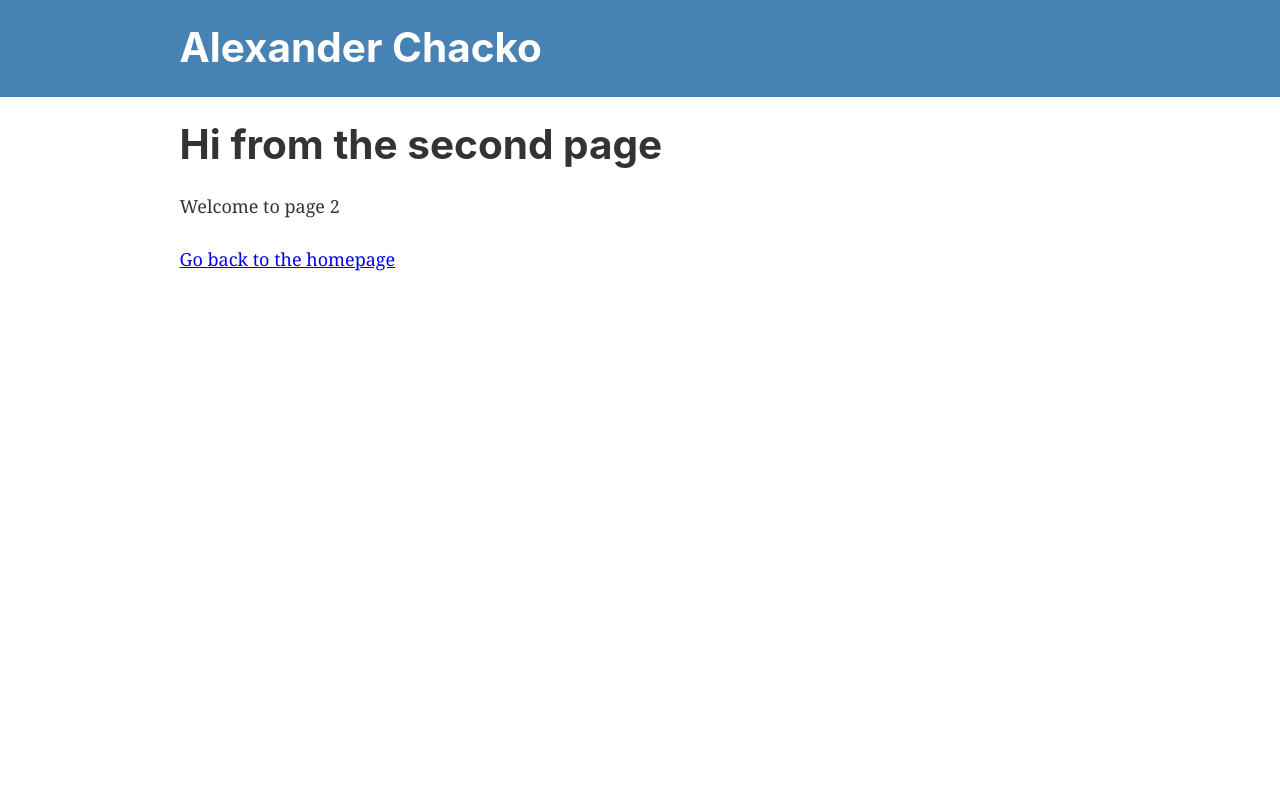
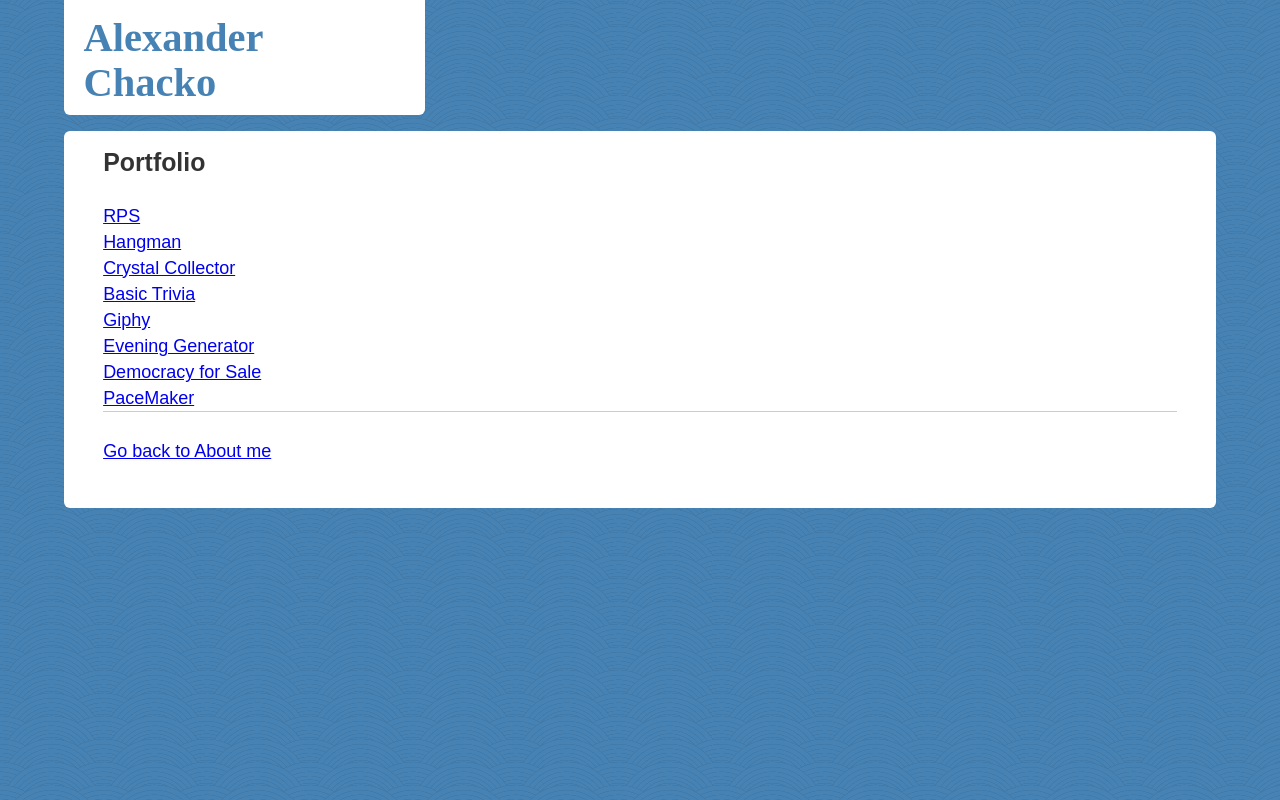
Before and after one commit to AJC-147/ajc-147.github.io, a Gatsby site: page /page-2 in a window 1280 px wide. Built offline with nearby package versions, Linux system fonts and the light colour scheme; Gatsby itself is replaced by a stand-in of ours.

Commit message:
basic data

```diff
--- a/src/components/header.js
+++ b/src/components/header.js
@@ -1,26 +1,33 @@
 import React from 'react'
 import { Link } from 'gatsby'
+import { Transition, Trail } from 'react-spring'
 
 const Header = ({ siteTitle }) => (
+
   <div
     style={{
-      background: 'steelblue',
+      background: 'transparent',
       marginBottom: '1.45rem',
     }}
   >
     <div
       style={{
-        margin: '0 auto',
-        maxWidth: 960,
-        padding: '1.45rem 1.0875rem',
+        margin: '-10px auto',
+        marginLeft: '5%',
+        maxWidth: '361px',
+        padding: '1rem 1.0875rem',
+        backgroundColor: 'white',
+        borderRadius: '6px',
       }}
     >
       <h1 style={{ margin: 0 }}>
         <Link
           to="/"
           style={{
-            color: 'white',
+            color: 'steelblue',
             textDecoration: 'none',
+            position: 'relative',
+            top: '8px',
           }}
         >
           {siteTitle}
--- a/src/components/image.js
+++ b/src/components/image.js
@@ -13,11 +13,11 @@ import Img from 'gatsby-image'
  * - `StaticQuery`: https://gatsby.app/staticquery
  */
 
-const Image = () => (
+const Image = (link) => (
   <StaticQuery
     query={graphql`
       query {
-        placeholderImage: file(relativePath: { eq: "gatsby-astronaut.png" }) {
+        placeholderImage: file(relativePath: { eq: "ajc.JPG" }) {
           childImageSharp {
             fluid(maxWidth: 300) {
               ...GatsbyImageSharpFluid
--- a/src/components/layout.css
+++ b/src/components/layout.css
@@ -1,3 +1,7 @@
+.mainBody {
+  padding: 1rem 1.0875rem;
+}
+
 html {
   font-family: sans-serif;
   -ms-text-size-adjust: 100%;
@@ -198,7 +202,8 @@ html {
 }
 body {
   color: hsla(0, 0%, 0%, 0.8);
-  font-family: georgia, serif;
+  /* font-family: georgia, serif; */
+  font-family: 'Quicksand', sans-serif;
   font-weight: normal;
   word-wrap: break-word;
   font-kerning: normal;
@@ -206,6 +211,10 @@ body {
   -ms-font-feature-settings: "kern", "liga", "clig", "calt";
   -webkit-font-feature-settings: "kern", "liga", "clig", "calt";
   font-feature-settings: "kern", "liga", "clig", "calt";
+  background-color: steelblue;
+  /* background-image: url("../images/always-grey.png"); */
+  background-image: url("../images/arches.png");
+  /* background-image: url("../images/checkered-pattern.png"); */
 }
 img {
   max-width: 100%;
@@ -228,8 +237,8 @@ h1 {
   padding-top: 0;
   margin-bottom: 1.45rem;
   color: inherit;
-  font-family: -apple-system, BlinkMacSystemFont, Segoe UI, Roboto, Oxygen,
-    Ubuntu, Cantarell, Fira Sans, Droid Sans, Helvetica Neue, sans-serif;
+  /* font-family: -apple-system, BlinkMacSystemFont, Segoe UI, Roboto, Oxygen, Ubuntu, Cantarell, Fira Sans, Droid Sans, Helvetica Neue, sans-serif; */
+  font-family: 'Poiret One', cursive;
   font-weight: bold;
   text-rendering: optimizeLegibility;
   font-size: 2.25rem;
@@ -245,8 +254,8 @@ h2 {
   padding-top: 0;
   margin-bottom: 1.45rem;
   color: inherit;
-  font-family: -apple-system, BlinkMacSystemFont, Segoe UI, Roboto, Oxygen,
-    Ubuntu, Cantarell, Fira Sans, Droid Sans, Helvetica Neue, sans-serif;
+  /* font-family: -apple-system, BlinkMacSystemFont, Segoe UI, Roboto, Oxygen, Ubuntu, Cantarell, Fira Sans, Droid Sans, Helvetica Neue, sans-serif; */
+  font-family: 'Poiret One', cursive;
   font-weight: bold;
   text-rendering: optimizeLegibility;
   font-size: 1.62671rem;
@@ -262,8 +271,8 @@ h3 {
   padding-top: 0;
   margin-bottom: 1.45rem;
   color: inherit;
-  font-family: -apple-system, BlinkMacSystemFont, Segoe UI, Roboto, Oxygen,
-    Ubuntu, Cantarell, Fira Sans, Droid Sans, Helvetica Neue, sans-serif;
+  /* font-family: -apple-system, BlinkMacSystemFont, Segoe UI, Roboto, Oxygen, Ubuntu, Cantarell, Fira Sans, Droid Sans, Helvetica Neue, sans-serif; */
+  font-family: 'Quicksand', sans-serif;
   font-weight: bold;
   text-rendering: optimizeLegibility;
   font-size: 1.38316rem;
@@ -279,8 +288,8 @@ h4 {
   padding-top: 0;
   margin-bottom: 1.45rem;
   color: inherit;
-  font-family: -apple-system, BlinkMacSystemFont, Segoe UI, Roboto, Oxygen,
-    Ubuntu, Cantarell, Fira Sans, Droid Sans, Helvetica Neue, sans-serif;
+  /* font-family: -apple-system, BlinkMacSystemFont, Segoe UI, Roboto, Oxygen, Ubuntu, Cantarell, Fira Sans, Droid Sans, Helvetica Neue, sans-serif; */
+  font-family: 'Quicksand', sans-serif;
   font-weight: bold;
   text-rendering: optimizeLegibility;
   font-size: 1rem;
@@ -296,8 +305,8 @@ h5 {
   padding-top: 0;
   margin-bottom: 1.45rem;
   color: inherit;
-  font-family: -apple-system, BlinkMacSystemFont, Segoe UI, Roboto, Oxygen,
-    Ubuntu, Cantarell, Fira Sans, Droid Sans, Helvetica Neue, sans-serif;
+  /* font-family: -apple-system, BlinkMacSystemFont, Segoe UI, Roboto, Oxygen, Ubuntu, Cantarell, Fira Sans, Droid Sans, Helvetica Neue, sans-serif; */
+  font-family: 'Quicksand', sans-serif;
   font-weight: bold;
   text-rendering: optimizeLegibility;
   font-size: 0.85028rem;
@@ -313,8 +322,8 @@ h6 {
   padding-top: 0;
   margin-bottom: 1.45rem;
   color: inherit;
-  font-family: -apple-system, BlinkMacSystemFont, Segoe UI, Roboto, Oxygen,
-    Ubuntu, Cantarell, Fira Sans, Droid Sans, Helvetica Neue, sans-serif;
+  /* font-family: -apple-system, BlinkMacSystemFont, Segoe UI, Roboto, Oxygen, Ubuntu, Cantarell, Fira Sans, Droid Sans, Helvetica Neue, sans-serif; */
+  font-family: 'Quicksand', sans-serif;
   font-weight: bold;
   text-rendering: optimizeLegibility;
   font-size: 0.78405rem;
--- a/src/components/layout.js
+++ b/src/components/layout.js
@@ -31,8 +31,10 @@ const Layout = ({ children }) => (
         <Header siteTitle={data.site.siteMetadata.title} />
         <div
           style={{
-            margin: '0 auto',
-            maxWidth: 960,
+            backgroundColor: 'white',
+            borderRadius: '6px',
+            margin: '-10px 5% -10px 5%',
+            maxWidth: '90%',
             padding: '0px 1.0875rem 1.45rem',
             paddingTop: 0,
           }}
--- a/src/pages/page-2.js
+++ b/src/pages/page-2.js
@@ -1,14 +1,38 @@
 import React from 'react'
 import { Link } from 'gatsby'
+import Img from 'gatsby-image'
 
 import Layout from '../components/layout'
 
 const SecondPage = () => (
+  <div class="entirePage">
   <Layout>
-    <h1>Hi from the second page</h1>
-    <p>Welcome to page 2</p>
-    <Link to="/">Go back to the homepage</Link>
+
+  <div class="mainBody">
+    <h3>Portfolio</h3>
+
+    <Link to="https://ajc-147.github.io/rps/?no-cache=1">RPS</Link>
+    <br/>
+    <Link to="https://ajc-147.github.io/hangmanJS/?no-cache=1">Hangman</Link>
+    <br/>
+    <Link to="https://ajc-147.github.io/unit-4-game/?no-cache=1">Crystal Collector</Link>
+    <br/>
+    <Link to="https://ajc-147.github.io/triviaJS/?no-cache=1">Basic Trivia</Link>
+    <br/>
+    <Link to="https://ajc-147.github.io/GIPHY/?no-cache=1">Giphy</Link>
+    <br/>
+    <Link to="https://ajc-147.github.io/evening-generator/?no-cache=1">Evening Generator</Link>
+    <br/>
+    <Link to="http://sheltered-scrubland-82709.herokuapp.com/">Democracy for Sale</Link>
+    <br/>
+    <Link to="https://hidden-savannah-90847.herokuapp.com/">PaceMaker</Link>
+    <hr/>
+
+
+    <Link to="/">Go back to About me</Link>
+    </div>
   </Layout>
+  </div>
 )
 
 export default SecondPage
```
Also changed, not shown: package.json (+6 -5 lines), src/components/panel.js (added, +38 -0 lines), src/pages/index.js (+18 -4 lines), src/images/ac-gatsby-icon.png (added), src/images/ajc.JPG (added), src/images/always-grey.png (added), src/images/arches.png (added), src/images/checkered-pattern.png (added), src/images/giphy.jpg (added), src/images/hangman.png (added), src/images/trivia.jpg (added), 1 other file.
